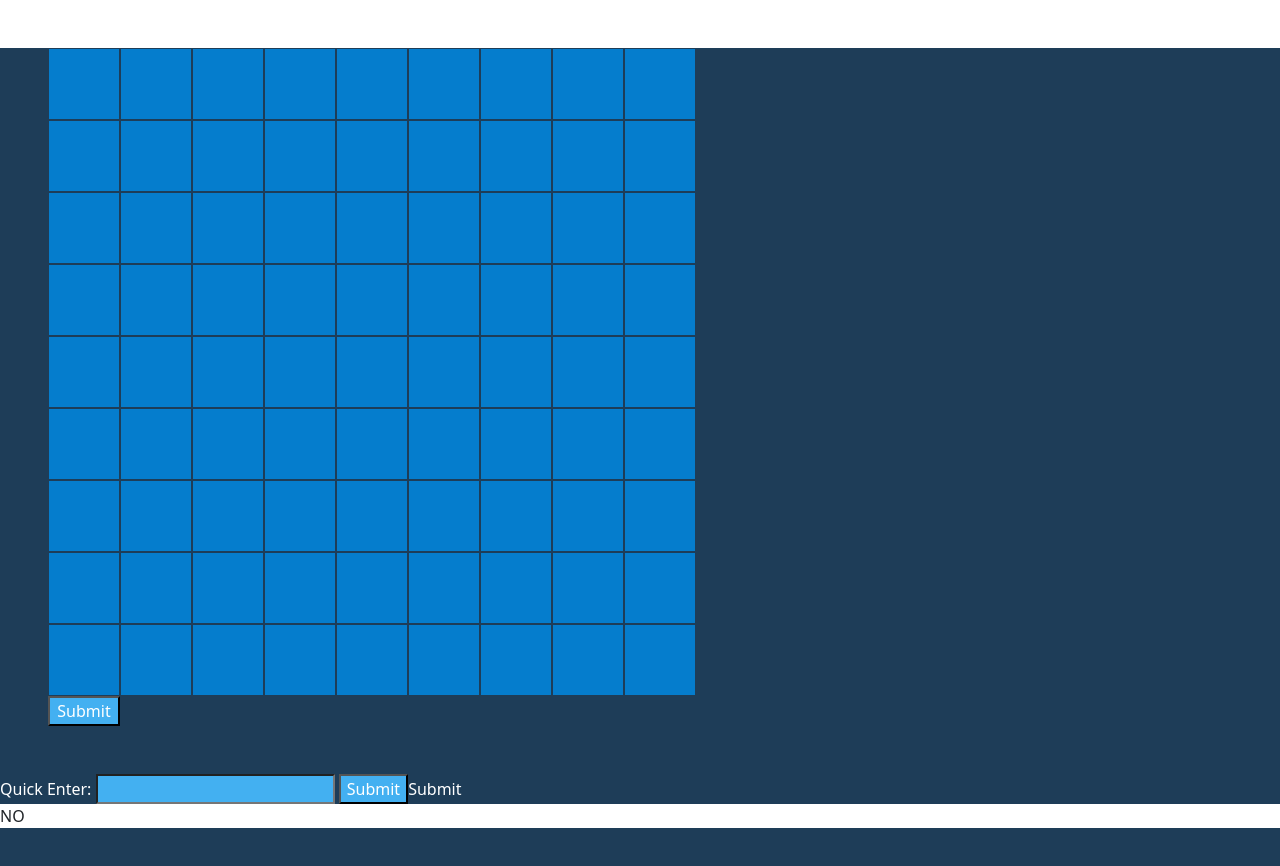
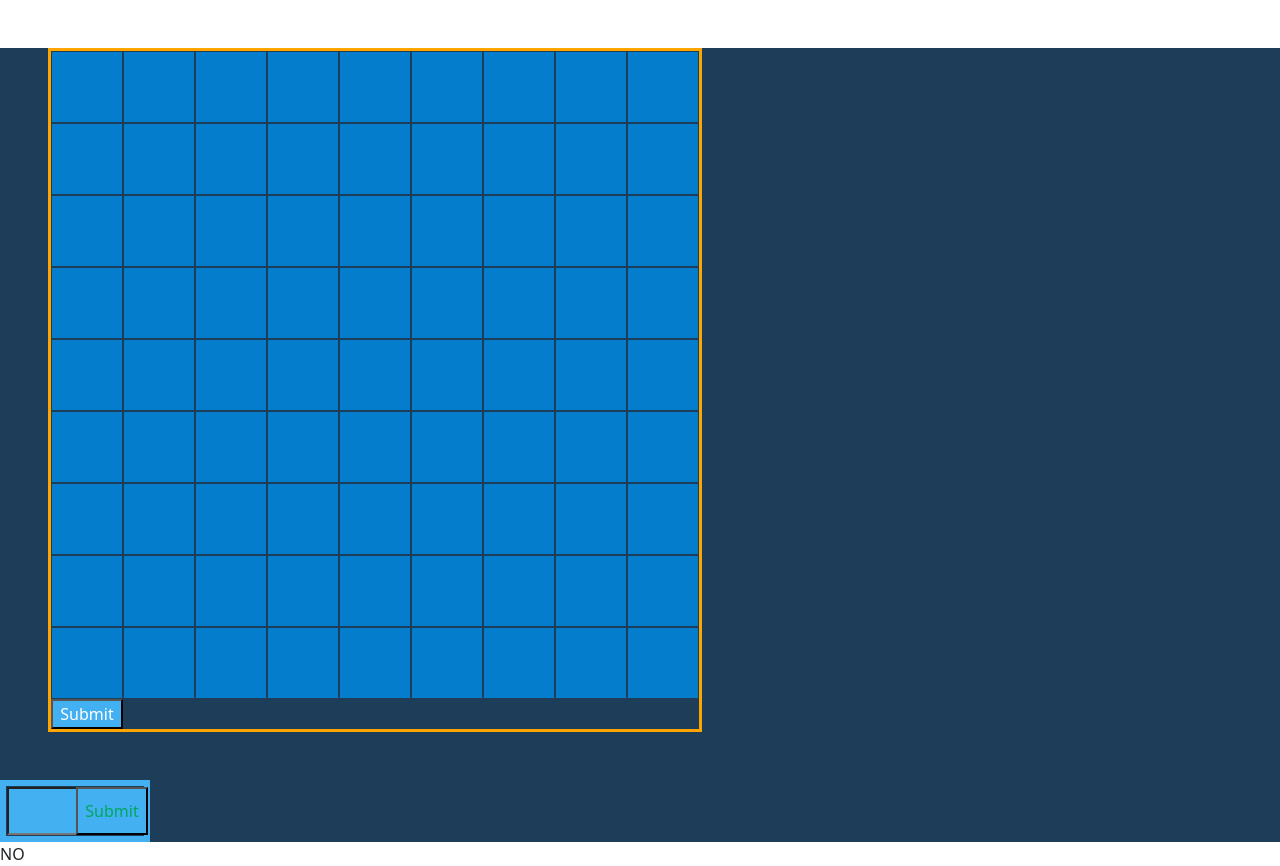
Before and after one commit to xccn-xccn/my-website, a Django app: page /sudoku/ in a window 1280 px wide. Shown: the part 104-970 px from the top of the page. Before the commit the page ends 932 px from the top, so only its background shows below. Run offline with Django 4.2, Linux system fonts and the light colour scheme; some libraries are stand-ins or nearby versions.

Commit message:
wasted lots of time with action = "url" :(

```diff
--- a/mysite/games/forms.py
+++ b/mysite/games/forms.py
@@ -12,6 +12,7 @@
 
 def QuickEnterValidator(value):
     no_spaces = "".join(value.split())
+    print("quickenter validating")
     print(type(no_spaces), no_spaces, len(no_spaces))
     if len(no_spaces) != 81:
         raise ValidationError(_(f"Quick Enter is Wrong Length ({len(no_spaces)})"), code="Invalid")
@@ -53,9 +54,9 @@
 class QuickEnterForm(forms.Form):
     sudoku = forms.CharField(
         validators=[QuickEnterValidator],
-        label="Quick Enter",
-        required=False,
-        widget=forms.TextInput(attrs={'class': 'quick-enter'},)
+        label="",
+        required=True,
+        # widget=forms.TextInput(attrs={'class': 'quick-enter'},)
     )
 
 SudokuFormSet = formset_factory(SolveSudokuForm, extra=81)
--- a/mysite/games/static/games/style.css
+++ b/mysite/games/static/games/style.css
@@ -23,10 +23,13 @@
 
 .sudoku {
   display: grid;
+  width: fit-content;
+  height: fit-content;
   grid-template-columns: repeat(9, 9vmin);
   grid-template-rows: repeat(9, 9vmin);
   background-color: var(--main1);
   margin: 6vmin;
+  border: 3px solid orange;
   /* gap: 1px; */
   /* margin: 0 auto; */
   /* text-align: center; */
@@ -52,7 +55,7 @@
 
 .sudoku-cell:focus {
   background-color: var(--main3);
-  background-color: rgb(200, 255, 1);
+  background-color: rgb(255, 55, 55);
   border-color: var(--main3);
 
 }
@@ -82,14 +85,31 @@
   }
 }
 
-form.quick-enter * {
-  display: inline;
+.quick-enter * {
+  /* display: flex; */
+  /* margin: 0px; */
   width: 9vmin;
-  height: 2vmin;
+  height: 6vmin;
+  color: #00a761;
+}
+
+.quick-enter {
+  /* margin: 5vmin; */
+  /* display: flex; */
+  /* width: 9vmin;
+  height: 2vmin; */
+  table-layout: fixed;
+  /* width: 100%; */
+  margin-left: 0px;
+  height: fit-content;
+  padding: 0;
+  border: 6px solid var(--main3);
+  background-color: #a70000;
 }
 
 input {
   background-color: var(--main3);
+  /* background-color: #00a761; */
 }
 
 * {
@@ -97,6 +117,9 @@
   color: rgb(255, 255, 255);
 }
 
+form {
+  display: contents !important;
+}
 /* input:hover {
   visibility: hidden !important;
   color: black;
--- a/mysite/games/templates/games/sudoku.html
+++ b/mysite/games/templates/games/sudoku.html
@@ -1,17 +1,21 @@
 {% extends "games/base.html" %}
 {% load crispy_forms_tags %}
 {% block content %}
+    {{ quick_enter.errors }}
+
     <br>
     <nav>
         <h1>Sudoku Page</h1>
         <a href="{% url 'home' %}">Home</a>
+
     </nav>
     <div class="container-flex sudoku-container">
 
+
+        <section class="d-sd-flex justify-content-center">
             <form method="post">
                 {% csrf_token %}
                 {{ sudoku_forms.management_form }}
-        <div class="d-sd-flex justify-content-center">
                 <div class="sudoku">
                     {% for sudoku_cell in sudoku_forms %}
                         {{ sudoku_cell }}
@@ -19,13 +23,22 @@
                     <input type="submit" value="Submit" class="sudoku-submit" name="sudoku_submit">
 
                 </div>
+            </form>
+            <!-- quick_enter -->
+            <form method="post" class="quick-enter">
+                {% csrf_token %}
+                <!-- <legend>Quick Enter</legend> -->
+                <!-- <span class="quick-enter"> -->
+                    <table class="quick-enter">
+                        <tr>
+                            <td>{{ quick_enter.as_div }}</td>
+                            <td><input type="submit" name="quick_enter"></input></td>
+                        </tr>
+                    </table>
+                <!-- </span> -->
+            </form>
 
-            <!-- quick_enter -->
-            <form method="post" class="quick-enter" action="{% url 'quickenter' %}">
-                {% csrf_token %}
-                {{ quick_enter }}
-                <input type="submit" name="quick_enter">Submit</input>
-            </form>
+
 
             {% if solved_sudoku %}
                 <div class="sudoku">
@@ -36,9 +49,13 @@
                     {% endfor %}
                 </div>
             {% endif %}
+        </section>
+
+            {% if 0 %}
+                <div class="sudoku">
+
                 </div>
-
-        </form>
+            {% endif %}
 
 
     </div>
--- a/mysite/games/urls.py
+++ b/mysite/games/urls.py
@@ -3,6 +3,6 @@
 
 urlpatterns = [
     path("", views.home, name="home"),
-    path("sudoku/quick_enter", views.QuickEnter, name="quickenter"),
+    # path("sudoku/quick_enter", views.QuickEnter, name="quickenter"),
     path("sudoku/", views.sudoku, name="sudoku")
 ]
--- a/mysite/games/views.py
+++ b/mysite/games/views.py
@@ -11,14 +11,19 @@
     }
     return render(request, "games/home.html", context)
 
-def QuickEnter(request):
-    QuickEnter = QuickEnterForm(request.POST)
-    if QuickEnter.is_valid():
-        SudokuFormSet = formset_factory(SolveSudokuForm, extra=0)
-        print("".join(QuickEnter.cleaned_data["sudoku"].split()), len("".join(QuickEnter.cleaned_data["sudoku"].split())))
-        SudokuForm = SudokuFormSet(initial=[{"square": value} for value in "".join(QuickEnter.cleaned_data["sudoku"].split())])
-        return render(request, "games/sudoku.html", {"sudoku_forms": SudokuForm})
-
+# def QuickEnterFunc(request):
+#     if request == "POST":
+#         QuickEnter = QuickEnterForm(request.POST)
+#         if QuickEnter.is_valid():
+#             SudokuFormSet = formset_factory(SolveSudokuForm, extra=0)
+#             print("".join(QuickEnter.cleaned_data["sudoku"].split()), len("".join(QuickEnter.cleaned_data["sudoku"].split())))
+#             SudokuForm = SudokuFormSet(initial=[{"square": value} for value in "".join(QuickEnter.cleaned_data["sudoku"].split())])
+#             return render(request, "games/sudoku.html", {"sudoku_forms": SudokuForm})
+#         else:
+#             print("invalid quickenter", QuickEnter.errors)
+#             for error in QuickEnter.errors:
+#                 messages.error(request, "Invalid quick-enter")
+#     return render(request,"games/sudoku.html", {"quick_enter": QuickEnterForm()})
 
 # cd .\Documents\programming\my-website\mysite\
 def sudoku(request):  # TODO  TF is going on, if decimal number, allow spaces in quick enter, make input red but new same, make copy quick enter, make generator,
@@ -58,42 +63,3 @@
     context["sudoku_forms"] = SudokuForm
     context["quick_enter"] = QuickEnter
     return render(request, "games/sudoku.html", context)
-
-# def sudoku(request):  # TODO  counts spaces as length in quick enter, if decimal number, allow spaces in quick enter, make input red but new same, make copy quick enter, make generator,
-#     SudokuFormSet = formset_factory(SolveSudokuForm, extra=81)
-#     SudokuForm = SudokuFormSet()
-#     QuickEnter = QuickEnterForm()
-#     context = {
-
-#     }
-#     context["solved"] = "NO"
-#     if request.method == "POST":
-#         SudokuForm = SudokuFormSet(request.POST)
-#         if SudokuForm.is_valid():
-#             SudokuForm, valid = valid_sudoku(SudokuForm)
-#             if valid:
-#                 result = solve_sudoku(SudokuForm)
-#                 messages.success(request, "Sudoku Solved")
-#                 context["solved_sudoku"] = result
-#             else:
-#                 messages.error(request, "Invalid Sudoku")
-#         else:
-#             messages.error(request, "Invalid Sudoku")
-#         elif "quick_enter" in request.POST:
-#             print("quick entered")
-#             QuickEnter = QuickEnterForm(request.POST)
-#             if QuickEnter.is_valid():
-#                 SudokuFormSet = formset_factory(SolveSudokuForm, extra=0)
-#                 print("".join(QuickEnter.cleaned_data["sudoku"].split()), len("".join(QuickEnter.cleaned_data["sudoku"].split())))
-#                 SudokuForm = SudokuFormSet(initial=[{"square": value} for value in "".join(QuickEnter.cleaned_data["sudoku"].split())])
-
-#     else:
-#         print("no post")
-
-#     context["sudoku_forms"] = SudokuForm
-#     context["quick_enter"] = QuickEnter
-#     return render(request, "games/sudoku.html", context)
-
-
-# for form, square in zip(SudokuForm, flattened_solved):
-#     form.fields['square'].initial = square
```
Lines whose indentation alone changed are shown as unchanged.
